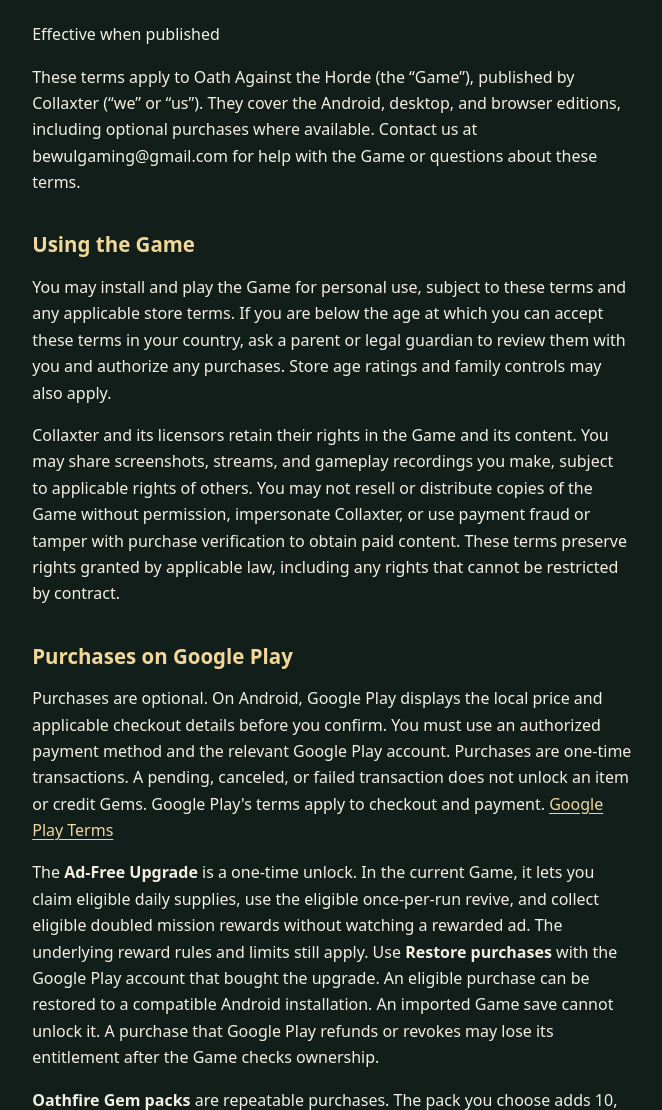
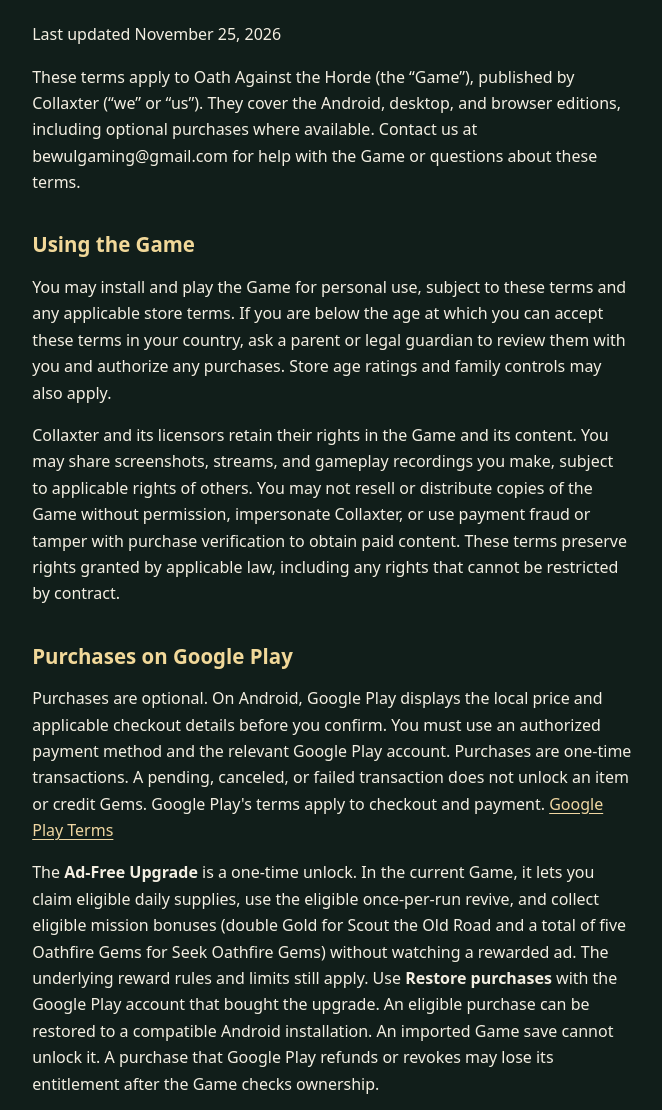
Before and after one commit to bewulgaming-dot/bewulgaming-dot.github.io, a plain HTML site: page terms.html in a window 1280 px wide. Shown: the part 199-1309 px from the top of the page, without its empty margins (308-970 px from the left). Drawn offline with Linux system fonts and the light colour scheme.

Commit message:
Update Oath Terms of Service

```diff
--- a/terms.html
+++ b/terms.html
@@ -9,14 +9,14 @@
 <body><main>
 <nav aria-label="Oath policies"><a href="./">Oath Against the Horde</a><a href="privacy.html">Privacy Policy</a></nav>
 <h1>Terms of Service for Oath Against the Horde</h1>
-<p>Effective when published</p>
+<p>Last updated November 25, 2026</p>
 <p>These terms apply to Oath Against the Horde (the “Game”), published by Collaxter (“we” or “us”). They cover the Android, desktop, and browser editions, including optional purchases where available. Contact us at bewulgaming@gmail.com for help with the Game or questions about these terms.</p>
 <h2>Using the Game</h2>
 <p>You may install and play the Game for personal use, subject to these terms and any applicable store terms. If you are below the age at which you can accept these terms in your country, ask a parent or legal guardian to review them with you and authorize any purchases. Store age ratings and family controls may also apply.</p>
 <p>Collaxter and its licensors retain their rights in the Game and its content. You may share screenshots, streams, and gameplay recordings you make, subject to applicable rights of others. You may not resell or distribute copies of the Game without permission, impersonate Collaxter, or use payment fraud or tamper with purchase verification to obtain paid content. These terms preserve rights granted by applicable law, including any rights that cannot be restricted by contract.</p>
 <h2>Purchases on Google Play</h2>
 <p>Purchases are optional. On Android, Google Play displays the local price and applicable checkout details before you confirm. You must use an authorized payment method and the relevant Google Play account. Purchases are one-time transactions. A pending, canceled, or failed transaction does not unlock an item or credit Gems. Google Play&#x27;s terms apply to checkout and payment. <a href="https://play.google.com/about/play-terms/">Google Play Terms</a></p>
-<p>The <strong>Ad-Free Upgrade</strong> is a one-time unlock. In the current Game, it lets you claim eligible daily supplies, use the eligible once-per-run revive, and collect eligible doubled mission rewards without watching a rewarded ad. The underlying reward rules and limits still apply. Use <strong>Restore purchases</strong> with the Google Play account that bought the upgrade. An eligible purchase can be restored to a compatible Android installation. An imported Game save cannot unlock it. A purchase that Google Play refunds or revokes may lose its entitlement after the Game checks ownership.</p>
+<p>The <strong>Ad-Free Upgrade</strong> is a one-time unlock. In the current Game, it lets you claim eligible daily supplies, use the eligible once-per-run revive, and collect eligible mission bonuses (double Gold for Scout the Old Road and a total of five Oathfire Gems for Seek Oathfire Gems) without watching a rewarded ad. The underlying reward rules and limits still apply. Use <strong>Restore purchases</strong> with the Google Play account that bought the upgrade. An eligible purchase can be restored to a compatible Android installation. An imported Game save cannot unlock it. A purchase that Google Play refunds or revokes may lose its entitlement after the Game checks ownership.</p>
 <p><strong>Oathfire Gem packs</strong> are repeatable purchases. The pack you choose adds 10, 30, or 60 Gems to your local game balance after Google Play confirms a valid purchase. Gems are for use within the Game. They cannot be sold, transferred between players, or exchanged for money. Once delivered, a pack is marked used in Google Play. Restore purchases does not grant delivered Gems again. If you reset progress, reinstall, or move devices, recovering those Gems depends on restoring a save with the balance. These conditions do not limit your rights if a paid purchase fails to arrive or is faulty.</p>
 <p>If an item does not arrive, contact us and include the product and your Google Play order reference if available. Please do not send card details. You can also request eligible refunds through Google Play. Refund, cancellation, and digital-content rights under applicable law still apply. Where the law allows an immediate digital delivery to affect a withdrawal right, that right is lost only if the applicable legal conditions are met, including any required express consent and acknowledgment. <a href="https://support.google.com/googleplay/answer/2479637">Google Play refund help</a></p>
 <h2>Optional ads and reminders</h2>
```
